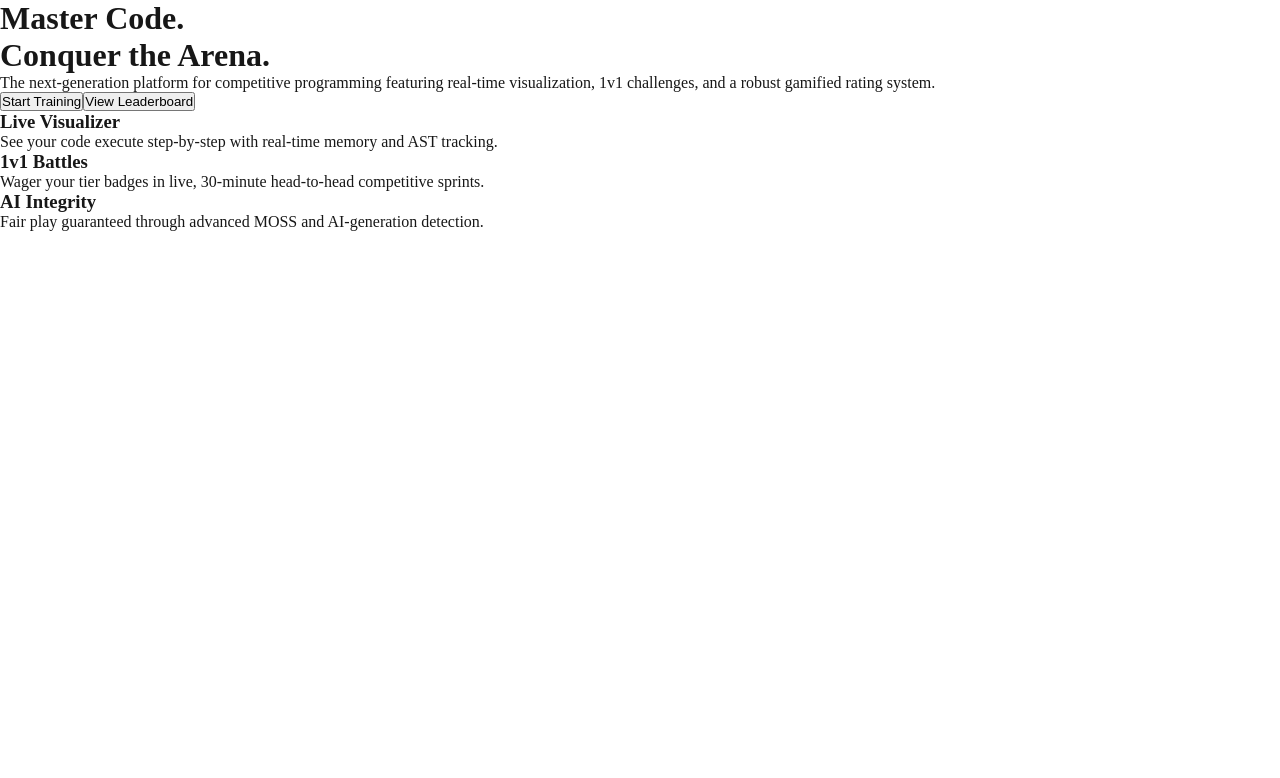
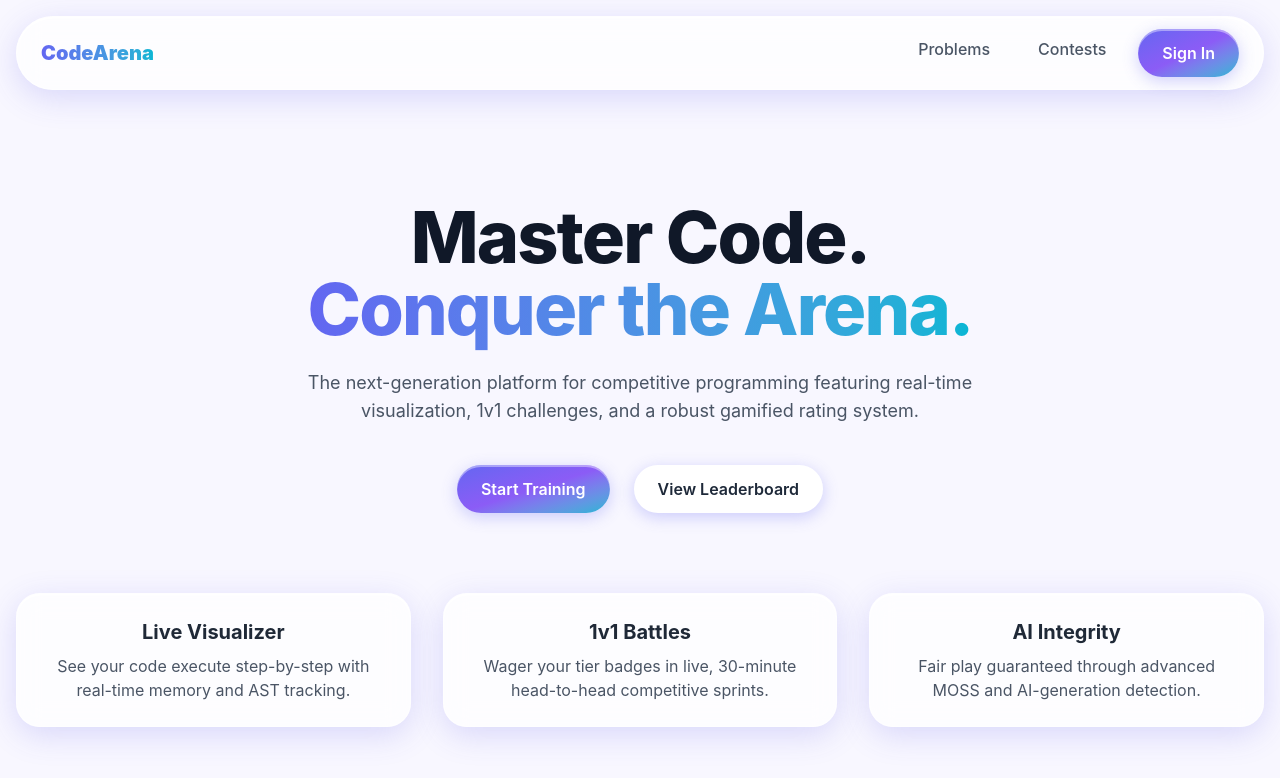
Before and after one commit to DPanvish/Code-Arena, a Next.js app in the folder apps/web/: page / in a window 1280 px wide. Shown: the top 778 px of the page. Built offline with nearby package versions, Linux system fonts and the light colour scheme.

Commit message:
Minor Fixes

```diff
--- a/apps/web/app/globals.css
+++ b/apps/web/app/globals.css
@@ -1,50 +1,11 @@
-:root {
-  --background: #ffffff;
-  --foreground: #171717;
-}
+@import "tailwindcss";
+@source "../../../packages/ui";
+@import "../../../packages/ui/styles.css";
 
-@media (prefers-color-scheme: dark) {
-  :root {
-    --background: #0a0a0a;
-    --foreground: #ededed;
-  }
-}
-
-html,
-body {
-  max-width: 100vw;
-  overflow-x: hidden;
-}
 
 body {
-  color: var(--foreground);
-  background: var(--background);
+  background-color: var(--color-clay-bg);
+  color: #1f2937;
+  margin: 0;
+  padding: 0;
 }
-
-* {
-  box-sizing: border-box;
-  padding: 0;
-  margin: 0;
-}
-
-a {
-  color: inherit;
-  text-decoration: none;
-}
-
-.imgDark {
-  display: none;
-}
-
-@media (prefers-color-scheme: dark) {
-  html {
-    color-scheme: dark;
-  }
-
-  .imgLight {
-    display: none;
-  }
-  .imgDark {
-    display: unset;
-  }
-}
--- a/apps/web/app/layout.tsx
+++ b/apps/web/app/layout.tsx
@@ -1,29 +1,20 @@
-import type { Metadata } from "next";
-import localFont from "next/font/local";
 import "./globals.css";
+import Navbar from "../components/Navbar";
 
-const geistSans = localFont({
-  src: "./fonts/GeistVF.woff",
-  variable: "--font-geist-sans",
-});
-const geistMono = localFont({
-  src: "./fonts/GeistMonoVF.woff",
-  variable: "--font-geist-mono",
-});
-
-export const metadata: Metadata = {
-  title: "Create Next App",
-  description: "Generated by create next app",
+export const metadata = {
+  title: "CodeArena",
+  description: "Master Code. Conquer the Arena.",
 };
 
 export default function RootLayout({
   children,
-}: Readonly<{
+}: {
   children: React.ReactNode;
-}>) {
+}) {
   return (
     <html lang="en">
-      <body className={`${geistSans.variable} ${geistMono.variable}`}>
+      <body>
+        <Navbar />
         {children}
       </body>
     </html>
--- a/apps/web/package.json
+++ b/apps/web/package.json
@@ -13,9 +13,11 @@
   "dependencies": {
     "@auth/prisma-adapter": "^2.11.2",
     "@repo/ui": "workspace:*",
+    "@tailwindcss/postcss": "^4.3.1",
     "bcryptjs": "^3.0.3",
     "next": "16.2.0",
     "next-auth": "^4.24.14",
+    "postcss": "^8.5.15",
     "react": "^19.2.0",
     "react-dom": "^19.2.0"
   },
--- /dev/null
+++ b/apps/web/postcss.config.mjs
@@ -0,0 +1,5 @@
+export default {
+  plugins: {
+    "@tailwindcss/postcss": {},
+  },
+};
```
Also changed, not shown: packages/db/tsconfig.json (added, +9 -0 lines), 1 other file (tests, documents, lock files or other folders).
